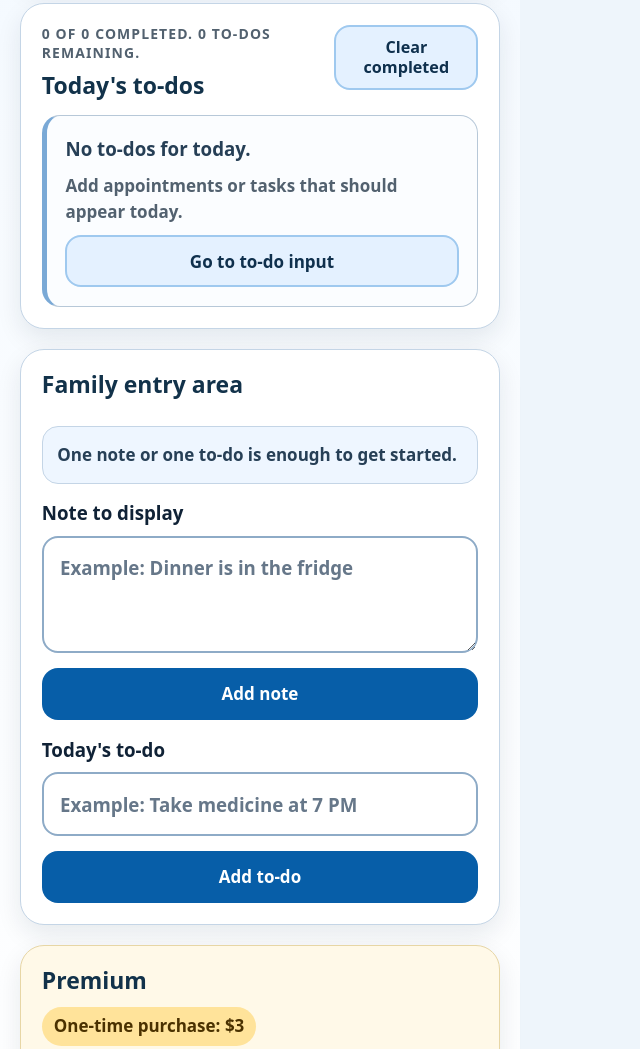
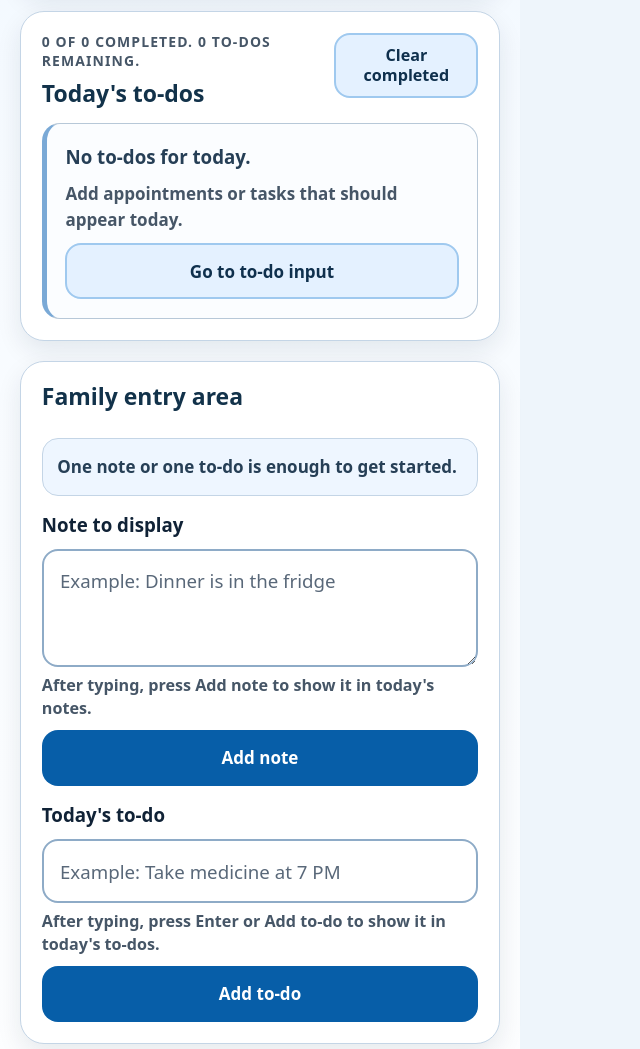
Before and after one commit to tabisurushosai/big-memo, a website built with Vite: page index.html in a window 1280 px wide. Shown: the part 909-1958 px from the top of the page, without its empty margins (0-640 px from the left). Built offline with nearby package versions, Linux system fonts and the light colour scheme; some packages are replaced by stand-ins of ours.

Commit message:
Improve popup accessibility (#17)
Co-authored-by: Cursor Agent <cursoragent@cursor.com>
Co-authored-by: tabisurushosai <tabisurushosai@users.noreply.github.com>

```diff
--- a/src/i18n.ts
+++ b/src/i18n.ts
@@ -9,8 +9,10 @@ const jaMessages = {
   editorFirstHint: "最初はメモかやることのどちらか1つで十分です。",
   noteLabel: "表示するメモ",
   notePlaceholder: "例: 冷蔵庫に夕食があります",
+  noteInputHelp: "入力後、「メモを追加」を押すと今日のメモに表示されます。",
   todoLabel: "今日のやること",
   todoPlaceholder: "例: 19時に薬を飲む",
+  todoInputHelp: "入力後、Enterキーまたは「やることを追加」で今日のやることに表示されます。",
   addNote: "メモを追加",
   addTodo: "やることを追加",
   edit: "編集",
@@ -82,8 +84,10 @@ const messages = {
     editorFirstHint: "One note or one to-do is enough to get started.",
     noteLabel: "Note to display",
     notePlaceholder: "Example: Dinner is in the fridge",
+    noteInputHelp: "After typing, press Add note to show it in today's notes.",
     todoLabel: "Today's to-do",
     todoPlaceholder: "Example: Take medicine at 7 PM",
+    todoInputHelp: "After typing, press Enter or Add to-do to show it in today's to-dos.",
     addNote: "Add note",
     addTodo: "Add to-do",
     edit: "Edit",
--- a/src/main.ts
+++ b/src/main.ts
@@ -31,6 +31,8 @@ const app = document.querySelector<HTMLDivElement>("#app");
 const repository = new AppRepository(chromeAppStorage);
 const locale = detectLocale(getBrowserLanguage());
 const t = createTranslator(locale);
+
+document.documentElement.lang = locale;
 
 let data: AppData;
 let editingNoteId: string | null = null;
@@ -121,7 +123,7 @@ function render(): void {
         <p class="eyebrow panel-eyebrow">${notesHeadingCountText}</p>
         <h2 id="notes-heading" class="focus-target" tabindex="-1">${t("notesTitle")}</h2>
       </div>
-      <div class="stack" data-notes></div>
+      <div id="notes-list" class="stack" data-notes></div>
     </section>
 
     <section class="panel" aria-labelledby="todos-heading">
@@ -130,26 +132,32 @@ function render(): void {
           <p class="eyebrow panel-eyebrow">${todoProgressText}</p>
           <h2 id="todos-heading" class="focus-target" tabindex="-1">${t("todosTitle")}</h2>
         </div>
-        <button class="secondary small" data-action="clear-done" ${completedTodoCount === 0 ? "disabled" : ""}>${t("clearDone")}</button>
+        <button class="secondary small" data-action="clear-done" aria-controls="todos-list" ${completedTodoCount === 0 ? "disabled" : ""}>${t("clearDone")}</button>
       </div>
       ${todayTodos.length > 0 && remainingTodoCount === 0 ? `<p class="done-message" role="status">${t("allTodosDone")}</p>` : ""}
-      <div class="stack" data-todos></div>
+      <div id="todos-list" class="stack" data-todos></div>
     </section>
 
     <section class="panel editor" aria-labelledby="editor-heading">
       <h2 id="editor-heading" class="focus-target" tabindex="-1">${t("familyEditor")}</h2>
       ${isFirstExperience ? `<p class="editor-hint">${t("editorFirstHint")}</p>` : ""}
-      <label>
-        <span>${t("noteLabel")}</span>
-        <textarea id="note-input" rows="3" maxlength="500" placeholder="${escapeHtml(t("notePlaceholder"))}"></textarea>
-      </label>
-      <button data-action="add-note">${t("addNote")}</button>
+      <form class="entry-form" data-entry-form="note" aria-describedby="note-input-help">
+        <label for="note-input">
+          <span>${t("noteLabel")}</span>
+        </label>
+        <textarea id="note-input" rows="3" maxlength="500" placeholder="${escapeHtml(t("notePlaceholder"))}" aria-describedby="note-input-help"></textarea>
+        <p id="note-input-help" class="field-help">${t("noteInputHelp")}</p>
+        <button type="submit" aria-controls="notes-list">${t("addNote")}</button>
+      </form>
 
-      <label>
-        <span>${t("todoLabel")}</span>
-        <input id="todo-input" type="text" maxlength="160" placeholder="${escapeHtml(t("todoPlaceholder"))}" />
-      </label>
-      <button data-action="add-todo">${t("addTodo")}</button>
+      <form class="entry-form" data-entry-form="todo" aria-describedby="todo-input-help">
+        <label for="todo-input">
+          <span>${t("todoLabel")}</span>
+        </label>
+        <input id="todo-input" type="text" maxlength="160" placeholder="${escapeHtml(t("todoPlaceholder"))}" aria-describedby="todo-input-help" />
+        <p id="todo-input-help" class="field-help">${t("todoInputHelp")}</p>
+        <button type="submit" aria-controls="todos-list">${t("addTodo")}</button>
+      </form>
     </section>
 
     <section class="panel premium" aria-labelledby="premium-heading">
@@ -164,7 +172,9 @@ function render(): void {
 
   renderNotes();
   renderTodos(todayTodos);
+  bindEntryForms();
   bindActions();
+  bindEditShortcuts();
   bindFocusLinks();
   focusPendingElement();
 }
@@ -276,24 +286,6 @@ function bindActions(): void {
       const action = element.dataset["action"];
       const id = element.dataset["id"];
 
-      if (action === "add-note") {
-        const value = getInputValue("note-input");
-        if (hasMeaningfulInput(value)) {
-          statusMessage = t("noteAdded");
-        }
-        queueFocusAfterRender("#note-input");
-        await mutate((current) => addNote(current, value));
-        clearInput("note-input");
-      }
-      if (action === "add-todo") {
-        const value = getInputValue("todo-input");
-        if (hasMeaningfulInput(value)) {
-          statusMessage = t("todoAdded");
-        }
-        queueFocusAfterRender("#todo-input");
-        await mutate((current) => addTodo(current, value));
-        clearInput("todo-input");
-      }
       if (action === "toggle-todo" && id) {
         const todo = data.todos.find((item) => item.id === id);
         statusMessage = todo?.done ? t("todoMarkedUndone") : t("todoMarkedDone");
@@ -346,24 +338,42 @@ function bindActions(): void {
         await mutate((current) => updateTodo(current, id, value));
       }
       if (action === "cancel-edit") {
-        queueFocusAfterRender(
-          ...(editingNoteId
-            ? [`[data-action="edit-note"][data-id="${cssEscape(editingNoteId)}"]`, "#notes-heading"]
-            : []),
-          ...(editingTodoId
-            ? [`[data-action="edit-todo"][data-id="${cssEscape(editingTodoId)}"]`, "#todos-heading"]
-            : []),
-        );
-        statusMessage = t("editCancelled");
-        editingNoteId = null;
-        editingTodoId = null;
-        render();
+        cancelEditing();
       }
       if (action === "clear-done") {
         statusMessage = t("completedTodosCleared");
         queueFocusAfterRender("#todos-heading");
         await mutate((current) => clearCompletedTodaysTodos(current));
       }
+    });
+  });
+}
+
+function bindEntryForms(): void {
+  document.querySelectorAll<HTMLFormElement>("[data-entry-form]").forEach((form) => {
+    form.addEventListener("submit", async (event) => {
+      event.preventDefault();
+
+      if (form.dataset["entryForm"] === "note") {
+        await submitNote();
+      }
+      if (form.dataset["entryForm"] === "todo") {
+        await submitTodo();
+      }
+    });
+  });
+}
+
+function bindEditShortcuts(): void {
+  document.querySelectorAll<TextEntryElement>(".edit-field").forEach((field) => {
+    field.addEventListener("keydown", (event) => {
+      const keyboardEvent = event as KeyboardEvent;
+      if (keyboardEvent.key !== "Escape" || keyboardEvent.isComposing) {
+        return;
+      }
+
+      keyboardEvent.preventDefault();
+      cancelEditing();
     });
   });
 }
@@ -383,6 +393,41 @@ function bindFocusLinks(): void {
       target.focus();
     });
   });
+}
+
+async function submitNote(): Promise<void> {
+  const value = getInputValue("note-input");
+  if (hasMeaningfulInput(value)) {
+    statusMessage = t("noteAdded");
+  }
+  queueFocusAfterRender("#note-input");
+  await mutate((current) => addNote(current, value));
+  clearInput("note-input");
+}
+
+async function submitTodo(): Promise<void> {
+  const value = getInputValue("todo-input");
+  if (hasMeaningfulInput(value)) {
+    statusMessage = t("todoAdded");
+  }
+  queueFocusAfterRender("#todo-input");
+  await mutate((current) => addTodo(current, value));
+  clearInput("todo-input");
+}
+
+function cancelEditing(): void {
+  queueFocusAfterRender(
+    ...(editingNoteId
+      ? [`[data-action="edit-note"][data-id="${cssEscape(editingNoteId)}"]`, "#notes-heading"]
+      : []),
+    ...(editingTodoId
+      ? [`[data-action="edit-todo"][data-id="${cssEscape(editingTodoId)}"]`, "#todos-heading"]
+      : []),
+  );
+  statusMessage = t("editCancelled");
+  editingNoteId = null;
+  editingTodoId = null;
+  render();
 }
 
 async function mutate(updater: (current: AppData) => AppData): Promise<void> {
--- a/src/styles.css
+++ b/src/styles.css
@@ -1,6 +1,6 @@
 :root {
   --color-text: #102236;
-  --color-muted: #52616f;
+  --color-muted: #465667;
   --color-panel: #ffffff;
   --color-surface: #f7fbff;
   --color-surface-strong: #eef6ff;
@@ -53,8 +53,8 @@ textarea {
 }
 
 button {
-  min-height: 52px;
-  min-width: 52px;
+  min-height: 56px;
+  min-width: 56px;
   border: 2px solid transparent;
   border-radius: var(--radius-sm);
   padding: 0.75rem 1rem;
@@ -113,7 +113,7 @@ button.danger:hover:not(:disabled) {
 }
 
 button.small {
-  min-height: 52px;
+  min-height: 56px;
   padding: 0.65rem 0.85rem;
   font-size: 0.95rem;
 }
@@ -288,6 +288,11 @@ h2 {
   background: var(--color-surface);
 }
 
+.card:focus-within {
+  border-color: var(--color-primary);
+  box-shadow: 0 0 0 4px rgb(7 94 168 / 18%);
+}
+
 .todo-card {
   grid-template-columns: 1fr;
 }
@@ -347,6 +352,11 @@ h2 {
   gap: 0.9rem;
 }
 
+.entry-form {
+  display: grid;
+  gap: 0.55rem;
+}
+
 .editor-hint {
   margin-bottom: 0;
   border: 1px solid #c4d5e6;
@@ -368,6 +378,7 @@ input,
 textarea,
 .edit-field {
   width: 100%;
+  min-height: 56px;
   border: 2px solid #8eabc7;
   border-radius: var(--radius-sm);
   padding: 0.95rem;
@@ -380,7 +391,7 @@ textarea,
 
 input::placeholder,
 textarea::placeholder {
-  color: #667789;
+  color: #596879;
 }
 
 textarea {
@@ -390,6 +401,14 @@ textarea {
 .empty,
 .quiet {
   color: var(--color-muted);
+}
+
+.field-help {
+  margin: -0.15rem 0 0;
+  color: var(--color-muted);
+  font-size: 0.95rem;
+  font-weight: 750;
+  line-height: 1.45;
 }
 
 .empty {
@@ -435,7 +454,7 @@ textarea {
   display: inline-flex;
   align-items: center;
   justify-content: center;
-  min-height: 52px;
+  min-height: 56px;
   border: 2px solid #9fc9ef;
   border-radius: var(--radius-sm);
   padding: 0.7rem 0.9rem;
```
